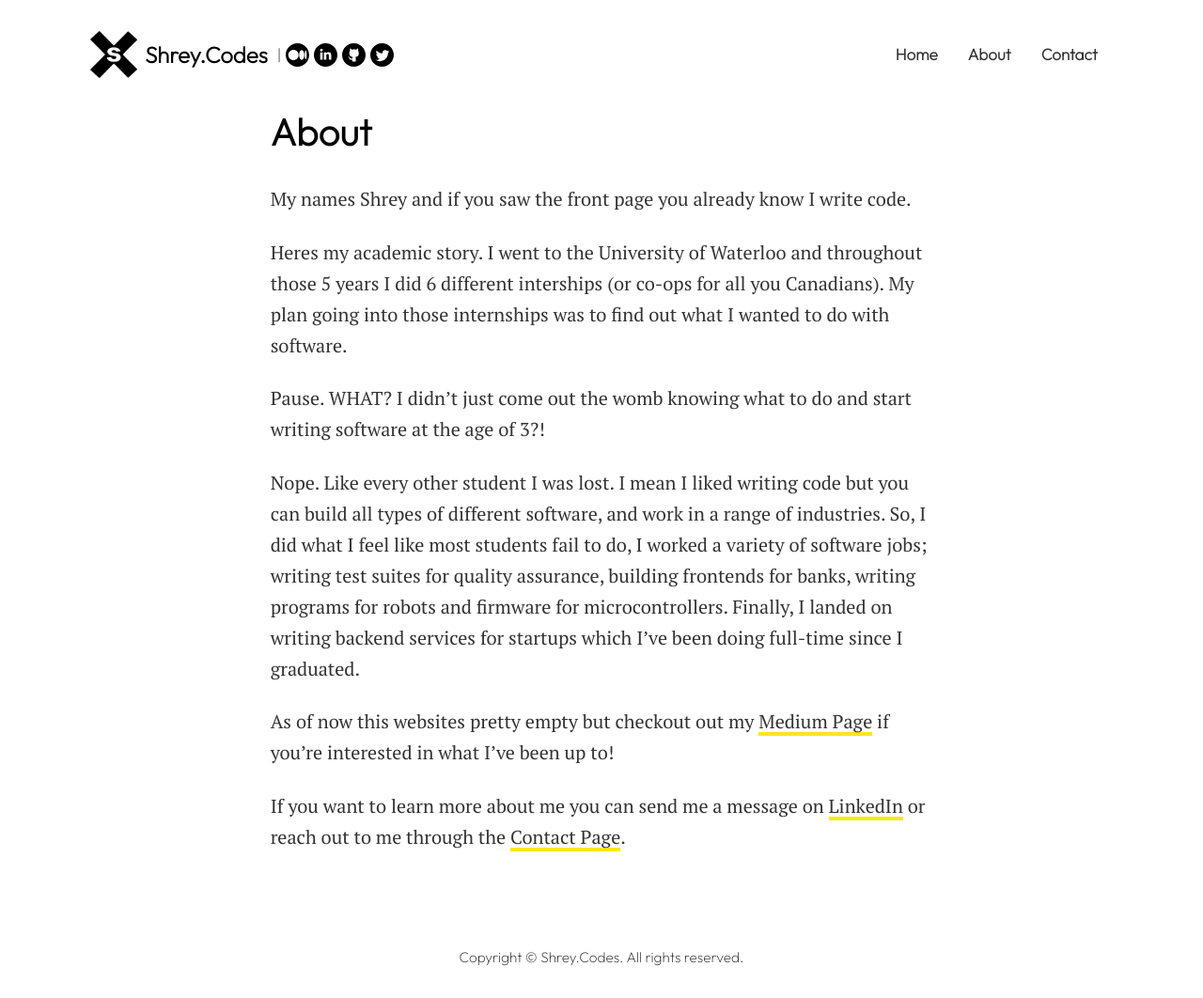
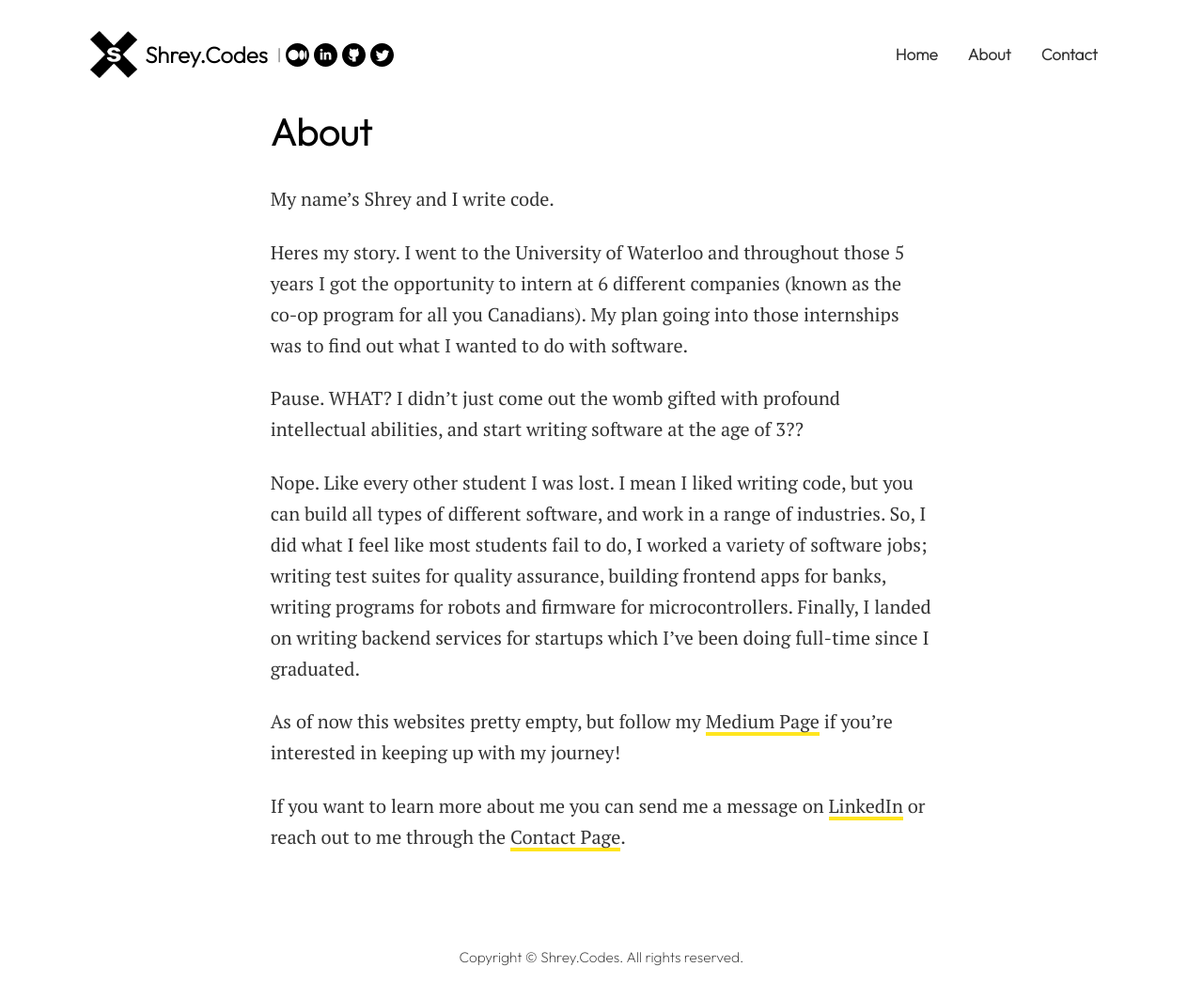
Before and after one commit to shreykavi/shreykavi.github.io, a Jekyll site: the page built from pages/about.md, in a window 1280 px wide and 1062 px high. Shown: the whole window at 94% size. Built offline with Jekyll 4.4.1, drawn with Linux system fonts in a browser that asks for light colours.

Commit message:
Edit about page copy

```diff
--- a/pages/about.md
+++ b/pages/about.md
@@ -5,16 +5,16 @@ permalink: "/about/"
 # image: assets/images/screenshot.png
 ---
 
-My names Shrey and if you saw the front page you already know I write code.
+My name's Shrey and I write code.
 
-Heres my academic story. I went to the University of Waterloo and throughout those 5 years I did 6 different interships (or co-ops for all you Canadians). My plan going into those internships was to find out what I wanted to do with software.
+Heres my story. I went to the University of Waterloo and throughout those 5 years I got the opportunity to intern at 6 different companies (known as the co-op program for all you Canadians). My plan going into those internships was to find out what I wanted to do with software.
 
-Pause. WHAT? I didn't just come out the womb knowing what to do and start writing software at the age of 3?!
+Pause. WHAT? I didn't just come out the womb gifted with profound intellectual abilities, and start writing software at the age of 3??
 
-Nope. Like every other student I was lost. I mean I liked writing code but you can build all types of different software, and work in a range of industries. So, I did what I feel like most students fail to do, I worked a variety of software jobs; writing test suites for quality assurance, building frontends for banks, writing programs for robots and firmware for microcontrollers. Finally, I landed on writing backend services for startups which I've been doing full-time since I graduated.
+Nope. Like every other student I was lost. I mean I liked writing code, but you can build all types of different software, and work in a range of industries. So, I did what I feel like most students fail to do, I worked a variety of software jobs; writing test suites for quality assurance, building frontend apps for banks, writing programs for robots and firmware for microcontrollers. Finally, I landed on writing backend services for startups which I've been doing full-time since I graduated.
 
 <!-- So what's this website for you ask? This is a place to learn all about me! It contains information about what I'm working on next, all the questions I answer, the things I learn and its helping me get an extra writing credit for english (I'm joking). -->
 
-As of now this websites pretty empty but checkout out my [Medium Page]({{site.social.medium}}) if you're interested in what I've been up to!
+As of now this websites pretty empty, but follow my [Medium Page]({{site.social.medium}}) if you're interested in keeping up with my journey!
 
 If you want to learn more about me you can send me a message on [LinkedIn]({{site.social.linkedin}}) or reach out to me through the [Contact Page](/contact/).
```
